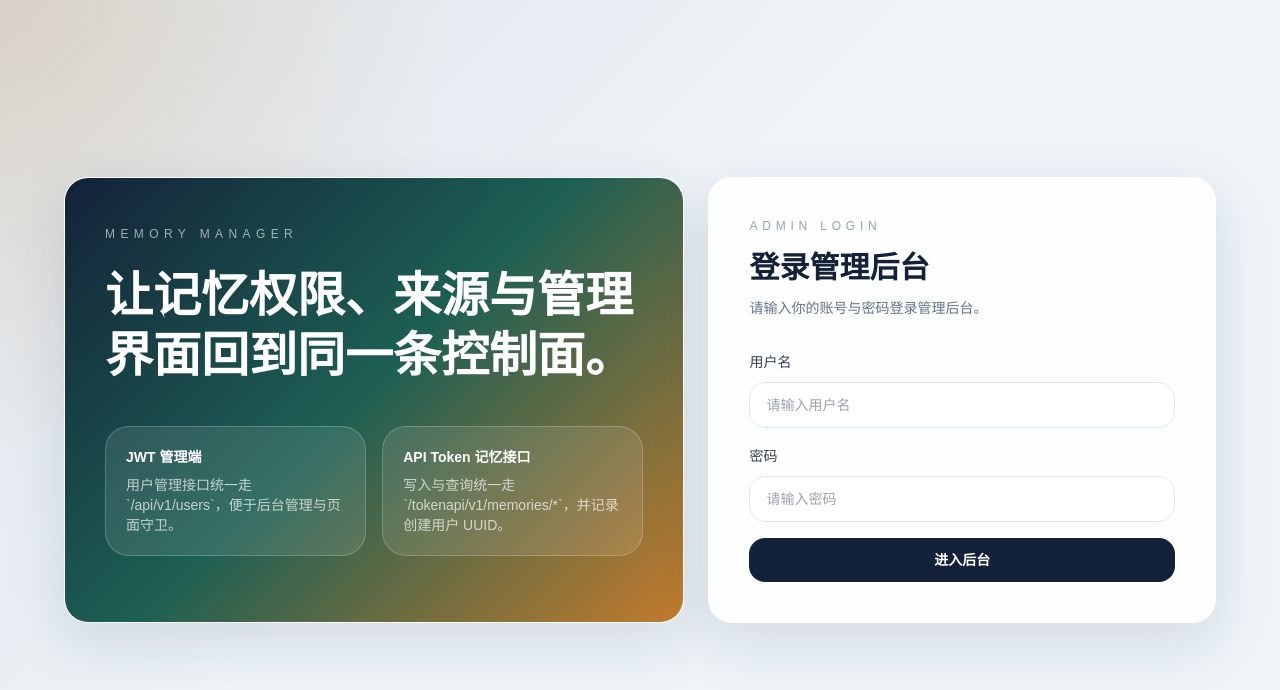
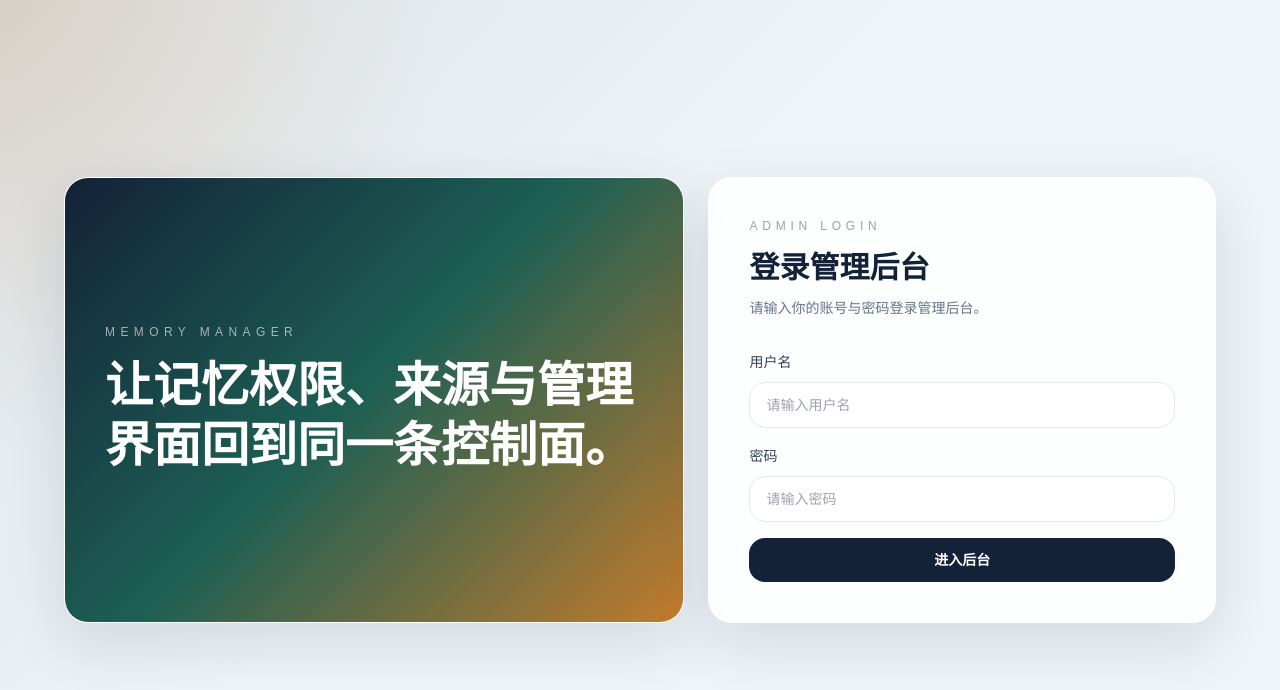
Before and after one commit to nzlov/hive, a Vue app in the folder web/: page /login in a window 1280 px wide. Shown: the top 690 px of the page. Built offline with nearby package versions, Linux system fonts and the light colour scheme.

Commit message:
style: 精简登录页左侧展示并优化标题留白

```diff
--- a/web/src/views/LoginView.vue
+++ b/web/src/views/LoginView.vue
@@ -2,19 +2,9 @@
   <div class="flex min-h-screen items-center justify-center px-4 py-10 sm:px-6">
     <div class="grid w-full max-w-6xl gap-6 lg:grid-cols-[1.1fr_0.9fr]">
       <section class="panel hidden overflow-hidden lg:block">
-        <div class="h-full bg-[linear-gradient(135deg,#132238_0%,#1d5f54_48%,#c37b2c_100%)] px-10 py-12 text-white">
+        <div class="flex h-full flex-col justify-center bg-[linear-gradient(135deg,#132238_0%,#1d5f54_48%,#c37b2c_100%)] px-10 py-12 text-white">
           <p class="text-xs uppercase tracking-[0.45em] text-white/60">Memory Manager</p>
-          <h1 class="mt-6 max-w-xl text-5xl font-semibold leading-tight">让记忆权限、来源与管理界面回到同一条控制面。</h1>
-          <div class="mt-10 grid gap-4 md:grid-cols-2">
-            <div class="rounded-3xl border border-white/20 bg-white/10 p-5">
-              <p class="text-sm font-semibold">JWT 管理端</p>
-              <p class="mt-2 text-sm text-white/70">用户管理接口统一走 `/api/v1/users`，便于后台管理与页面守卫。</p>
-            </div>
-            <div class="rounded-3xl border border-white/20 bg-white/10 p-5">
-              <p class="text-sm font-semibold">API Token 记忆接口</p>
-              <p class="mt-2 text-sm text-white/70">写入与查询统一走 `/tokenapi/v1/memories/*`，并记录创建用户 UUID。</p>
-            </div>
-          </div>
+          <h1 class="mt-4 max-w-xl text-5xl font-semibold leading-tight">让记忆权限、来源与管理界面回到同一条控制面。</h1>
         </div>
       </section>
       <section class="panel p-6 sm:p-8 lg:p-10">
```
